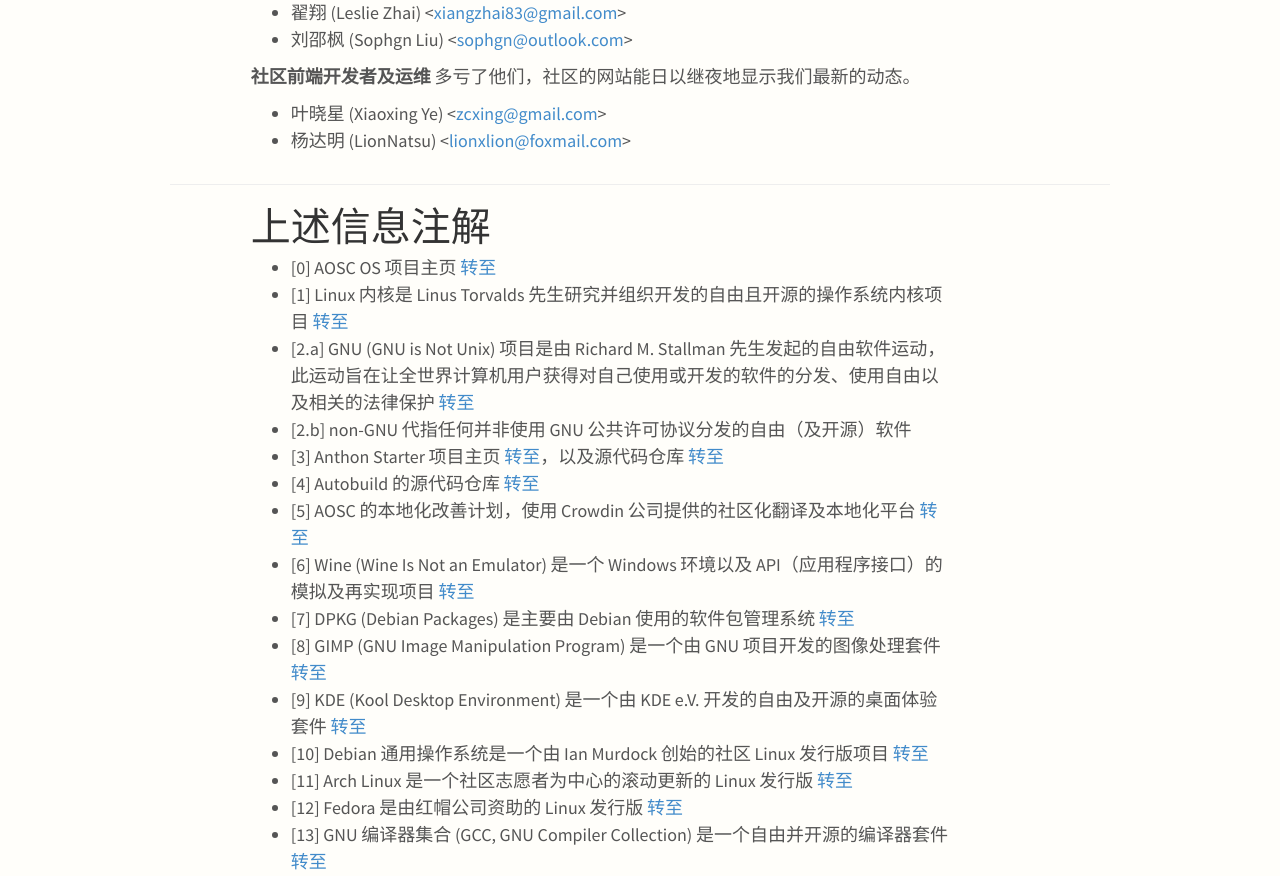
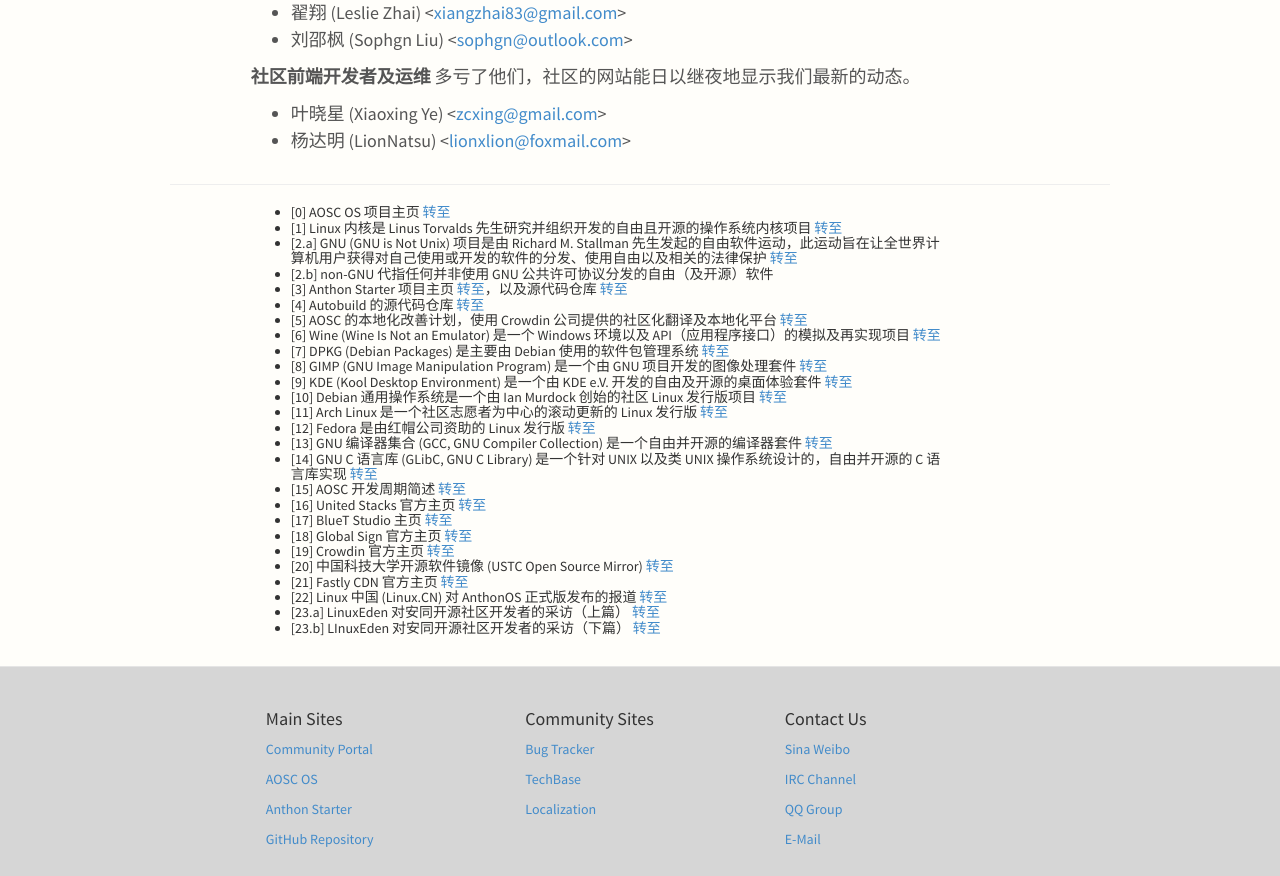
Before and after one commit to AOSC-Archive/community-portal, a PHP site: page /ncee/index.php in a window 1280 px wide. Shown: the part 3461-4337 px from the top of the page. Run offline with PHP 8.4, Linux system fonts and the light colour scheme; some libraries are stand-ins or nearby versions.

Commit message:
Adjust subscripts

```diff
--- a/ncee/index.php
+++ b/ncee/index.php
@@ -199,8 +199,7 @@ include_once $_SERVER['DOCUMENT_ROOT'].'/templates/lang.php';?>
       <div class="col-sm-9 col-sm-offset-1 blog-main">
           <div class="row">
               <div class="col-sm-12">
-                  <h2 class="blog-post-title">上述信息注解</h2>
-                  <ul>
+                  <ul class="h5">
                       <li>[0] AOSC OS 项目主页 <a href="https://portal.anthonos.org/aosc-os">转至</a></li>
                       <li>[1] Linux 内核是 Linus Torvalds 先生研究并组织开发的自由且开源的操作系统内核项目 <a href="http://kernel.org">转至</a></li>
                       <li>[2.a] GNU (GNU is Not Unix) 项目是由 Richard M. Stallman 先生发起的自由软件运动，此运动旨在让全世界计算机用户获得对自己使用或开发的软件的分发、使用自由以及相关的法律保护 <a href="http://gnu.org">转至</a></li>
```
